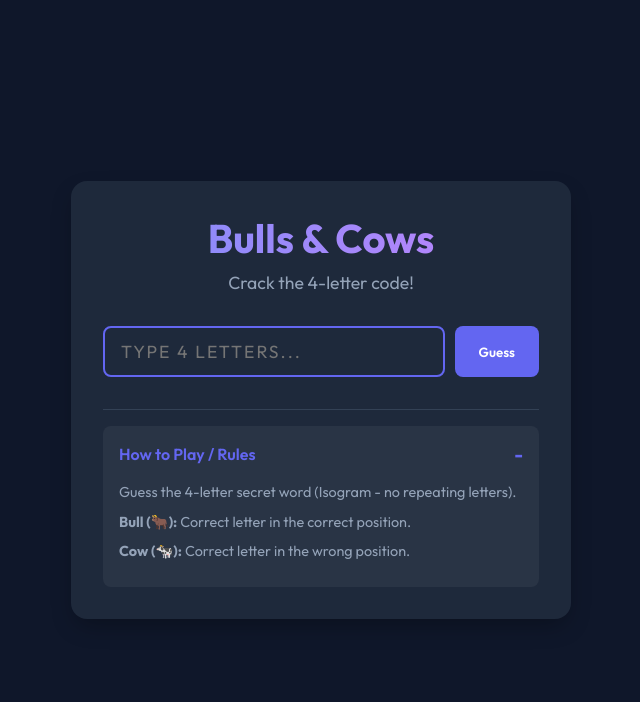
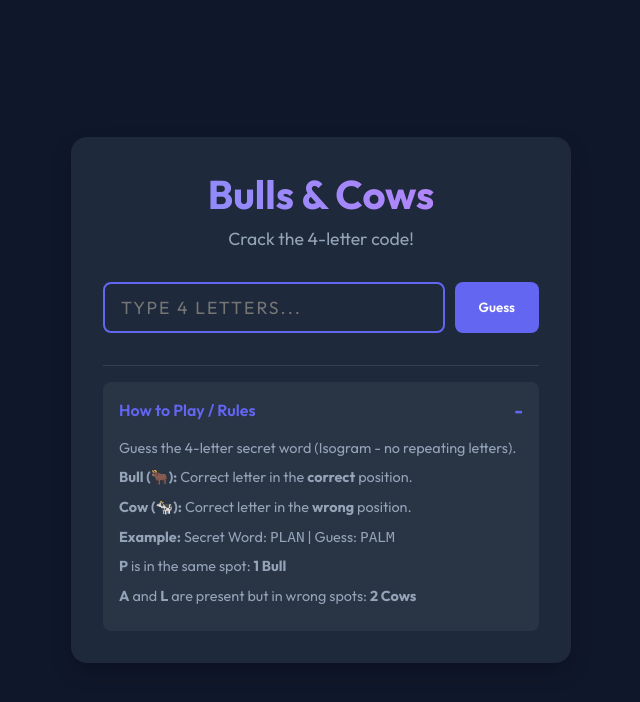
Before and after one commit to garisetti/bullsAndCows, a Django app: template game/templates/game/index.html in a window 1280 px wide, after a click on "How to Play / Rules". Shown: the top 702 px of the page, without its empty margins (319-959 px from the left). Run offline with Django 5.2, Linux system fonts and the light colour scheme; the template is opened without the code that fills it, so the values that code supplies are empty.

Commit message:
Docs: Update game rules with detailed explanation and example

```diff
--- a/game/templates/game/index.html
+++ b/game/templates/game/index.html
@@ -65,9 +65,18 @@
                     <div class="rules-content">
                         <p>Guess the 4-letter secret word (Isogram - no repeating letters).</p>
                         <ul>
-                            <li><strong>Bull (🐂):</strong> Correct letter in the correct position.</li>
-                            <li><strong>Cow (🐄):</strong> Correct letter in the wrong position.</li>
+                            <li><strong>Bull (🐂):</strong> Correct letter in the <strong>correct</strong> position.
+                            </li>
+                            <li><strong>Cow (🐄):</strong> Correct letter in the <strong>wrong</strong> position.</li>
                         </ul>
+                        <div class="example">
+                            <p><strong>Example:</strong> Secret Word: <code>PLAN</code> | Guess: <code>PALM</code></p>
+                            <ul>
+                                <li><strong>P</strong> is in the same spot: <strong>1 Bull</strong></li>
+                                <li><strong>A</strong> and <strong>L</strong> are present but in wrong spots: <strong>2
+                                        Cows</strong></li>
+                            </ul>
+                        </div>
                     </div>
                 </details>
             </div>
```
